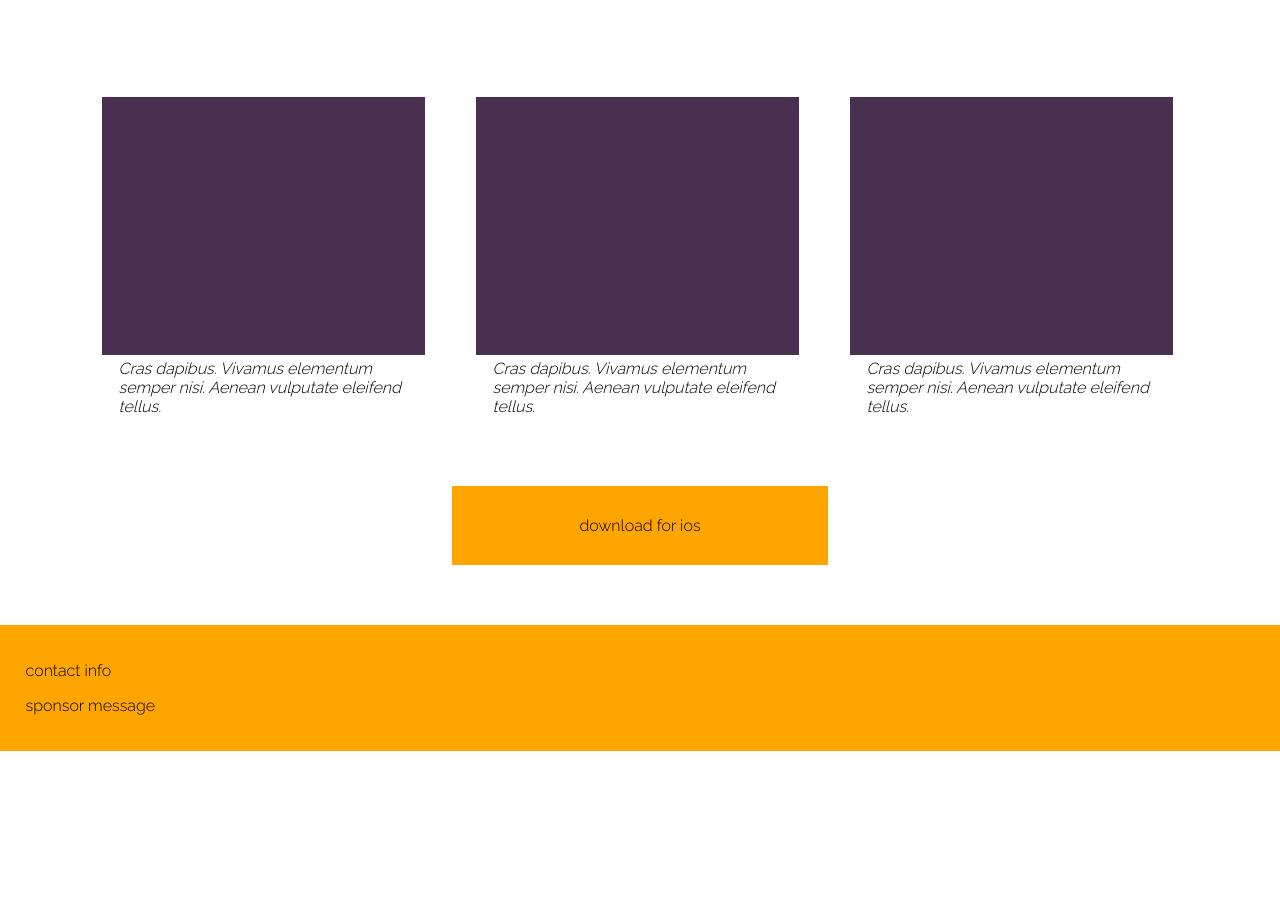
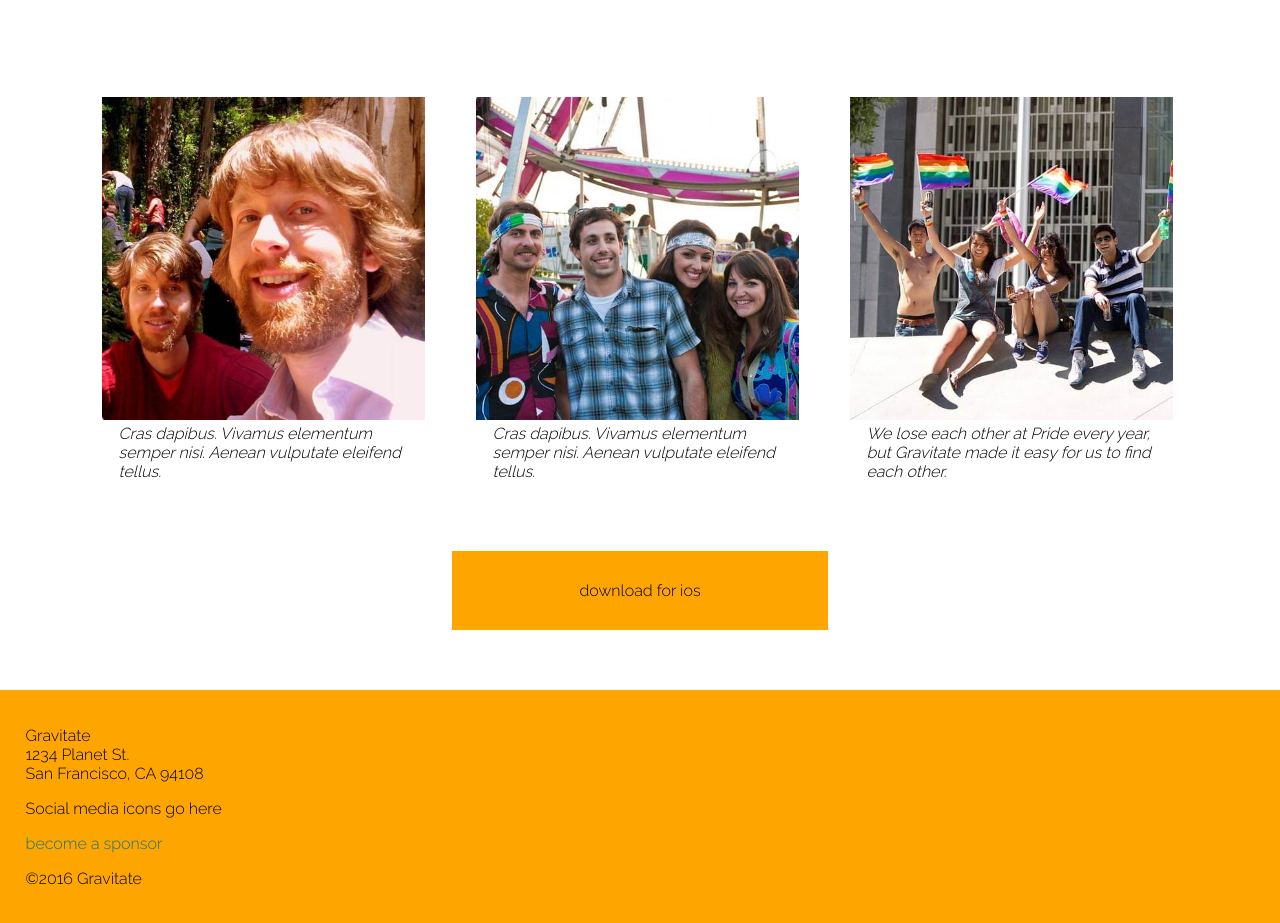
Before and after one commit to doughs/gravitate-1, a website: page assets/html/index.html in a window 1280 px wide. Shown: the part 2525-3448 px from the top of the page. Before the commit the page ends 3276 px from the top, so only its background shows below. Drawn offline with nearby package versions, Linux system fonts and the light colour scheme; files that its build step writes are made by us from their sources; files whose address does not match are found by name.

Commit message:
Replacing testimonial placeholder images with images

```diff
--- a/assets/html/index.html
+++ b/assets/html/index.html
@@ -77,18 +77,18 @@
 			<ul>
 				<!-- FIRST TESTIMONIAL -->
 				<li class="testimony1">
-					<img src="assets/img/placeholder.gif">
+					<img src="assets/img/testimonial1.jpg">
 					<p>Cras dapibus. Vivamus elementum semper nisi. Aenean vulputate eleifend tellus.</p>
 				</li>
 				<!-- SECOND TESTIMONIAL -->
 				<li class="testimony2">
-					<img src="assets/img/placeholder.gif">
+					<img src="assets/img/testimonial2.jpg">
 					<p>Cras dapibus. Vivamus elementum semper nisi. Aenean vulputate eleifend tellus.</p>
 				</li>
 				<!-- THIRD TESTIMONIAL -->
 				<li class="testimony3">
-					<img src="assets/img/placeholder.gif">
-					<p>Cras dapibus. Vivamus elementum semper nisi. Aenean vulputate eleifend tellus.</p>
+					<img src="assets/img/testimonial3.jpg">
+					<p>We lose each other at Pride every year, but Gravitate made it easy for us to find each other.</p>
 				</li>
 			</ul>
 			<!-- DOWNLOAD BUTTON -->
@@ -99,8 +99,12 @@
 	<footer>
 		<!-- FOOTER CONTENT -->
 		<div id="contact" class="contact">
-			<p>contact info</p>
-			<p>sponsor message</p>
+			<p>Gravitate<br>
+			1234 Planet St.<br>
+			San Francisco, CA 94108</p>
+			<div class="social">Social media icons go here</div>
+			<p><a href="sponsor.html">become a sponsor</a></p>
+			<p class="copy">&copy;2016 Gravitate</p>
 		</div>
 	</footer>
 </body>
```
